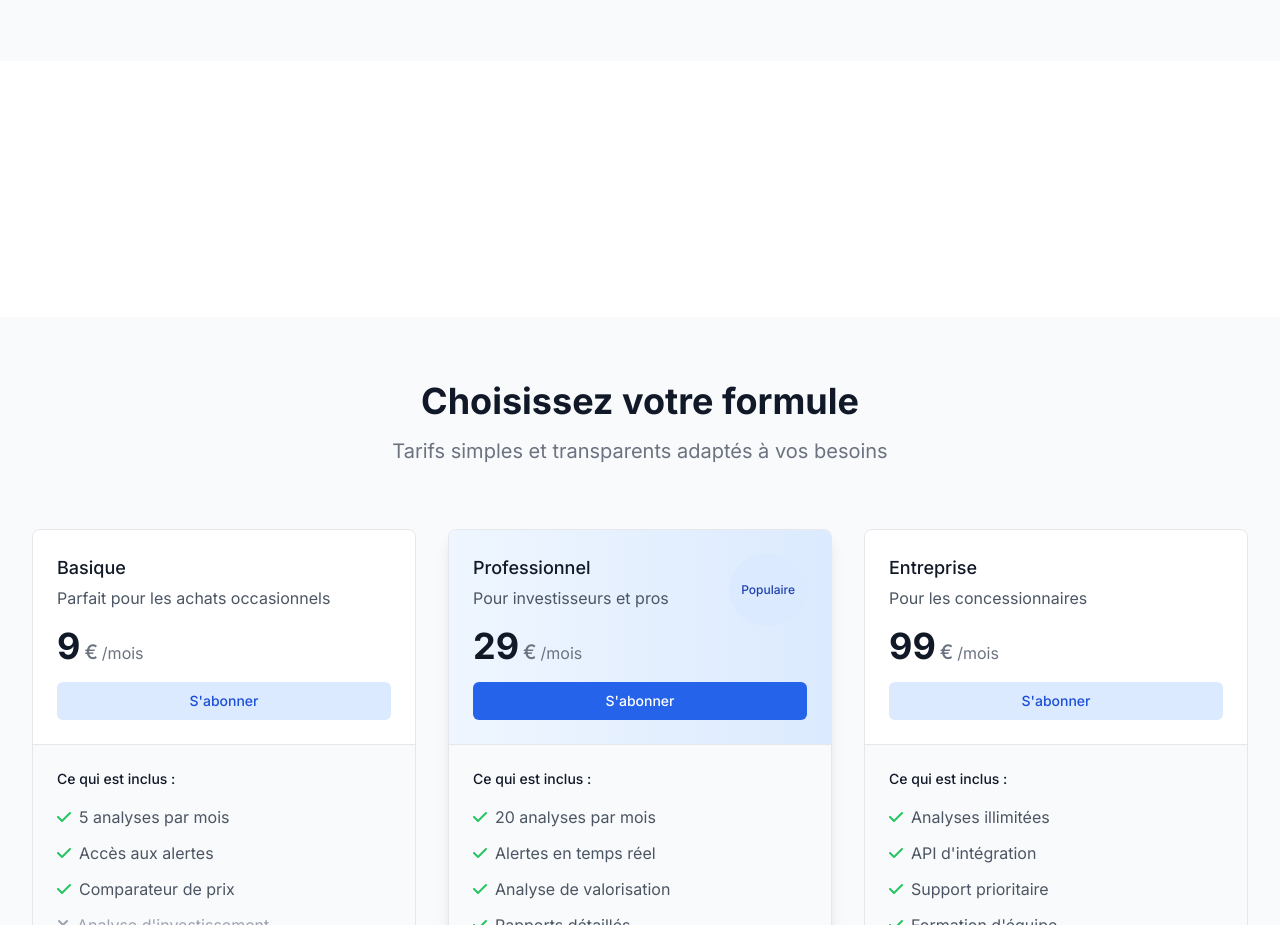
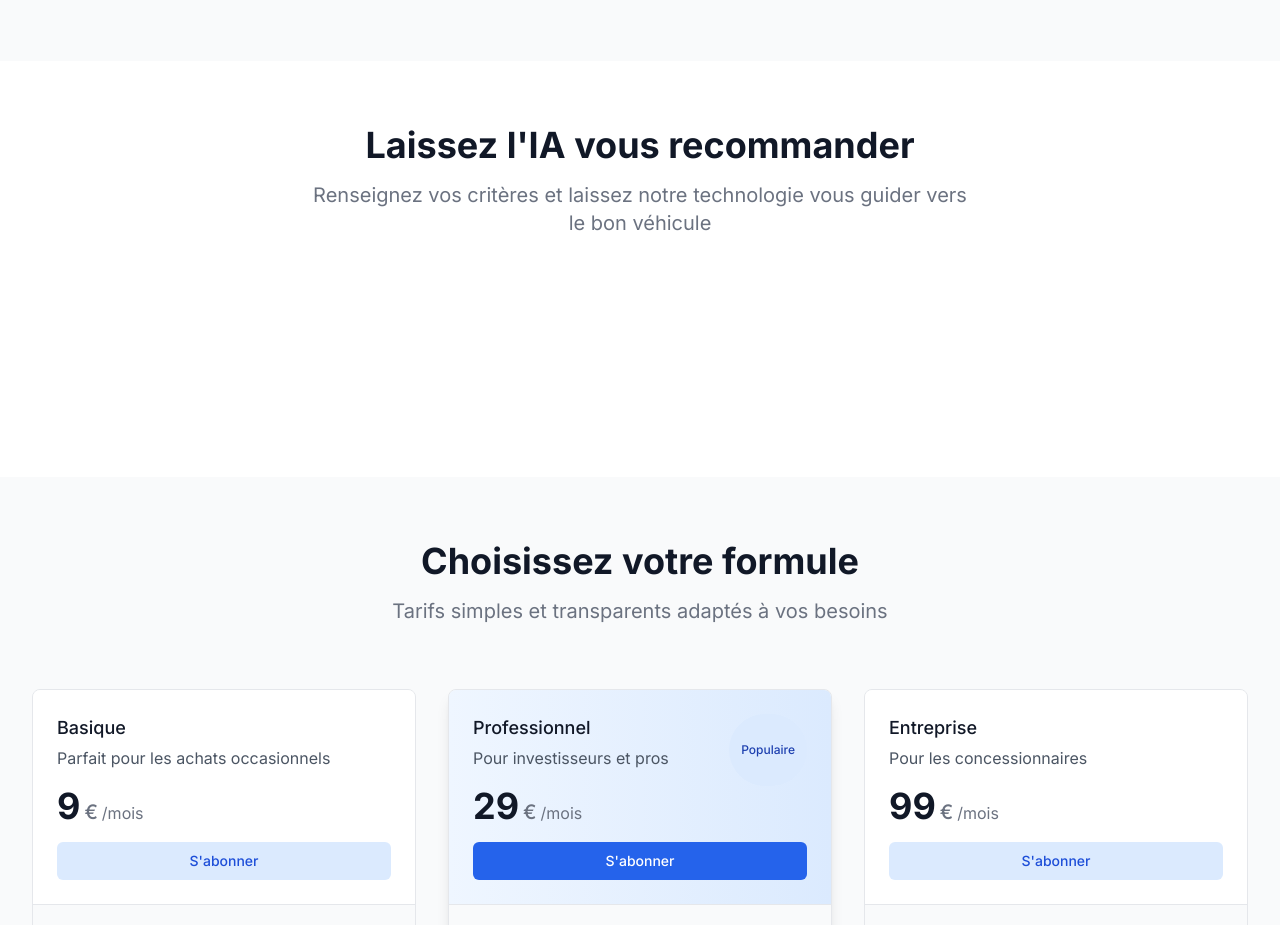
Before and after one commit to Arnaud-MX/AutoVision, a plain HTML site: page index.html in a window 1280 px wide. Shown: the part 1548-2473 px from the top of the page. Drawn offline with nearby package versions, Linux system fonts and the light colour scheme.

Commit message:
Update index.html

```diff
--- a/index.html
+++ b/index.html
@@ -170,12 +170,12 @@
 
 <!-- IA Car Recommendation Section -->
 <div id="reco-ia" class="py-16 bg-white">
-  <!-- <div class="max-w-4xl mx-auto px-4 sm:px-6 lg:px-8">
+  <div class="max-w-4xl mx-auto px-4 sm:px-6 lg:px-8">
     <div class="text-center mb-12">
       <h2 class="text-3xl font-extrabold text-gray-900 sm:text-4xl">Laissez l'IA vous recommander</h2>
       <p class="mt-4 max-w-2xl text-xl text-gray-500 mx-auto">Renseignez vos critères et laissez notre technologie vous guider vers le bon véhicule</p>
     </div>
-    <form id="autoForm" class="bg-gray-50 p-8 rounded-lg shadow-md">
+    <!-- <form id="autoForm" class="bg-gray-50 p-8 rounded-lg shadow-md">
       <div class="mb-4">
         <label class="block font-semibold text-gray-700 mb-2">Quelle est l'utilisation principale du véhicule ? *</label>
         <select name="motorisation" class="w-full px-4 py-2 border rounded-md">
```
